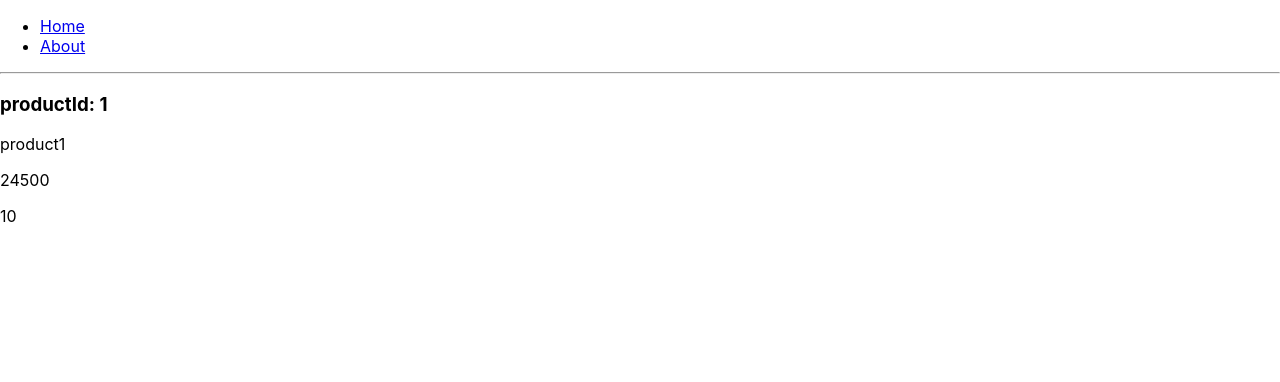
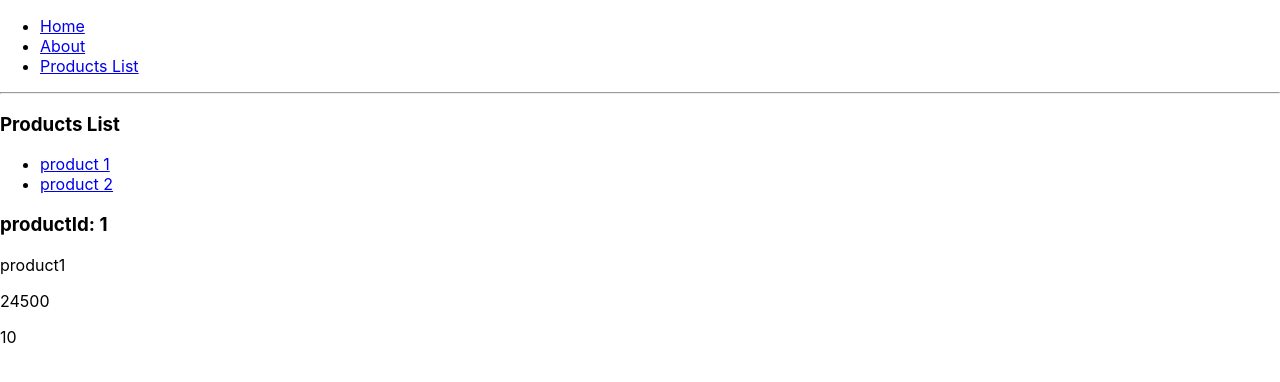
Before and after one commit to sojukang/react-js-axios-shopping-cart-, a React (Create React App) app: page /products/1 in a window 1280 px wide. Shown: the top 382 px of the page. Built offline with nearby package versions, Linux system fonts and the light colour scheme.

Commit message:
feat: Product nested routes 추가

```diff
--- a/src/App.js
+++ b/src/App.js
@@ -3,7 +3,7 @@ import './App.css';
 import {Link, Route, Routes} from "react-router-dom";
 import Home from "./Home";
 import About from "./About";
-import Product from "./Product";
+import Products from "./Products";
 
 const App = () => {
     return (
@@ -15,12 +15,15 @@ const App = () => {
                 <li>
                     <Link to={"/about"}>About</Link>
                 </li>
+                <li>
+                    <Link to={"/products"}>Products List</Link>
+                </li>
             </ul>
-            <hr />
+            <hr/>
             <Routes>
-                <Route path="/" element={<Home />} />
-                <Route path="/about" element={<About />} />
-                <Route path="/products/:productId" element={<Product />} />
+                <Route path="/" element={<Home/>}/>
+                <Route path="/about" element={<About/>}/>
+                <Route path="/products/*" element={<Products/>}/>
             </Routes>
         </div>
     );
--- /dev/null
+++ b/src/Products.js
@@ -0,0 +1,28 @@
+import {Link, Route, Routes} from "react-router-dom";
+import Product from "./Product";
+
+
+const Products = () => {
+    return (
+        <div>
+            <h3>Products List</h3>
+            <ul>
+                <li>
+                    <Link to={"/products/1"}>product 1</Link>
+                </li>
+                <li>
+                    <Link to={"/products/2"}>product 2</Link>
+                </li>
+            </ul>
+            <Routes>
+                <Route
+                    path="/"
+                    element={"Select a Product"}
+                />
+                <Route path=":productId" element={<Product />} />
+            </Routes>
+        </div>
+    )
+}
+
+export default Products;
```
